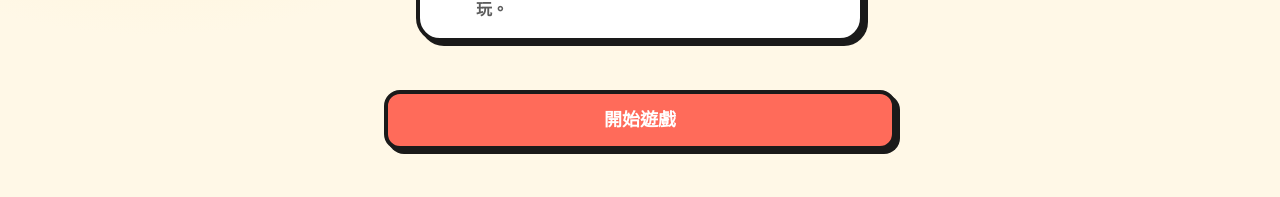
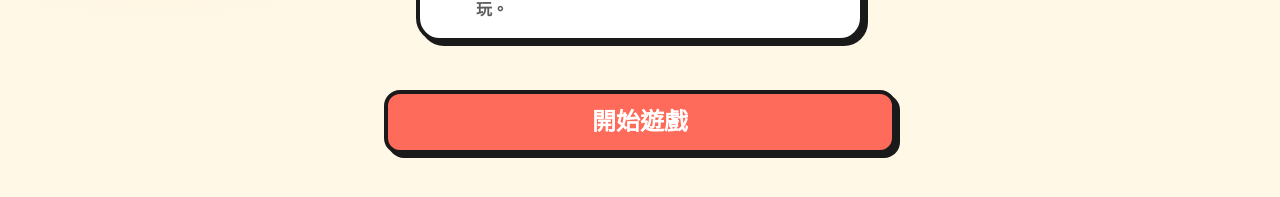
Before and after one commit to anthonylee1994/a-small-goal, a React (Vite) app: page / in a window 1280 px wide. Shown: the part 603-800 px from the top of the page. Built offline with nearby package versions, Linux system fonts and the light colour scheme.

Commit message:
style: Update Button component for responsive design. Adjust text size for the primary variant to improve readability on larger screens.

```diff
--- a/src/components/Button.tsx
+++ b/src/components/Button.tsx
@@ -18,7 +18,7 @@ export const Button = ({children, onClick, type = "button", variant = "primary",
         sm: "min-h-10 rounded-xl px-3 py-2 text-sm md:text-base",
     };
     const variantClasses = {
-        primary: "bg-(--coral) text-white",
+        primary: "bg-(--coral) text-white md:text-2xl!",
         secondary: "bg-(--accent) text-(--ink)",
         danger: "bg-(--danger) text-white",
         ghost: "bg-white text-(--ink)",
```
